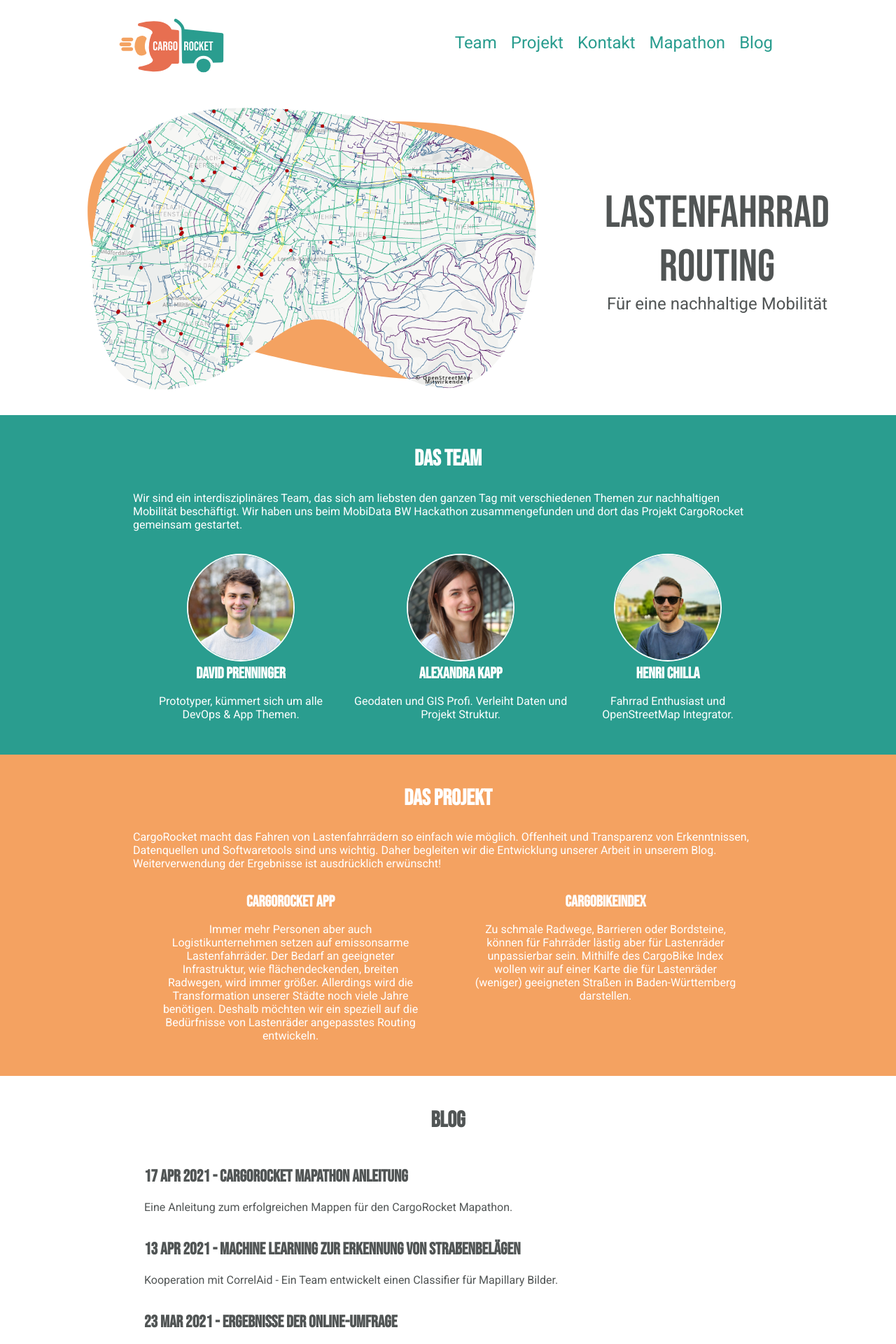
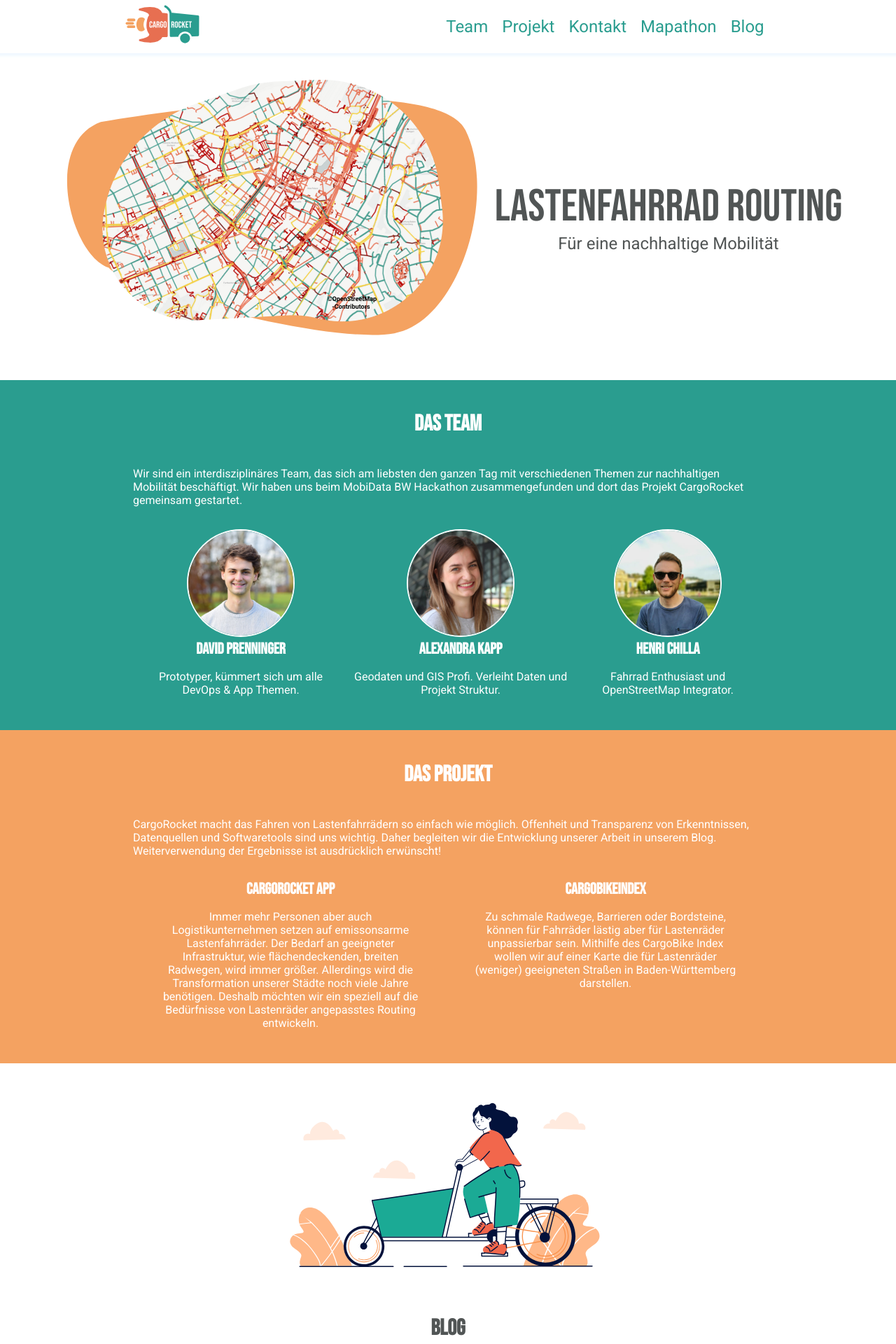
Before and after one commit to CargoRocket/website, a Jekyll site: the page built from index.md, in a window 1280 px wide. Shown: the top 1920 px of the page at 70% size. Built offline with Jekyll 4.4.1, drawn with Linux system fonts in a browser that asks for light colours.

Commit message:
Updating Index Niere + updating header style

```diff
--- a/_layouts/home.html
+++ b/_layouts/home.html
@@ -46,6 +46,7 @@
 {%- if posts.size > 0 -%}
 <section id="blog">
     <div class="content">
+        <img class="blog-image" src="/assets/images/cargo_bike.svg"/>
         <h1 class="headline bebas c">{{ page.blog.headline }}</h1>
         <div class="blog-entries mobile-v">
             {%- for post in posts limit:4 -%}
--- a/_sass/base.scss
+++ b/_sass/base.scss
@@ -17,10 +17,6 @@
     &:hover {
         text-decoration: underline;
     }
-}
-
-img {
-    max-width: 100%;
 }
 
 section,
--- a/_sass/home.scss
+++ b/_sass/home.scss
@@ -1,6 +1,9 @@
 @import "variables";
 
 .content {
+    display: flex;
+    flex-direction: column;
+    align-items: center;
     max-width: 900px;
     margin: auto;
 }
@@ -9,13 +12,9 @@
     .present {
         background-image: url("../../assets/images/present-bg.svg");
         background-repeat: no-repeat;
-        background-size: 85%;
+        background-size: 95%;
         background-position: center;
-        padding: 0 2rem;
-
-        img {
-            max-width: 90%;
-        }
+        padding: 0 3rem;
 
         @media screen and (min-width: $breakpoint-lg){
             max-width: 80%;
@@ -97,6 +96,10 @@
     }
 }
 
+.blog-image {
+    height: 300px;
+}
+
 blockquote {
     color: rgb(56, 56, 56);
     background-color: rgb(235, 235, 235);
--- a/_sass/navigation.scss
+++ b/_sass/navigation.scss
@@ -2,6 +2,7 @@
 .first-line {
     display: flex;
     justify-content: space-around;
+    box-shadow: 0px 0px 4px 4px aliceblue;
 
     .logo a {
         color: black;
--- a/assets/css/page.scss
+++ b/assets/css/page.scss
@@ -11,6 +11,5 @@
 @import url('https://fonts.googleapis.com/css2?family=Bebas+Neue&family=Roboto:wght@400;700&display=swap');
 
 .logo {
-    width: 170px;
-    margin: 0.5rem 0 0 0;
+    width: 120px;
 }
--- a/index.md
+++ b/index.md
@@ -5,7 +5,7 @@
 
 main-headline: Lastenfahrrad Routing
 second-headline: Für eine nachhaltige Mobilität
-present-img: present-map.png
+present-img: index_2.png
 hero: true
 main-button: Zum Blog
 team:
```
Also changed, not shown: assets/images/cargo_bike.svg (added), assets/images/index_2.png (added), 1 other file.
